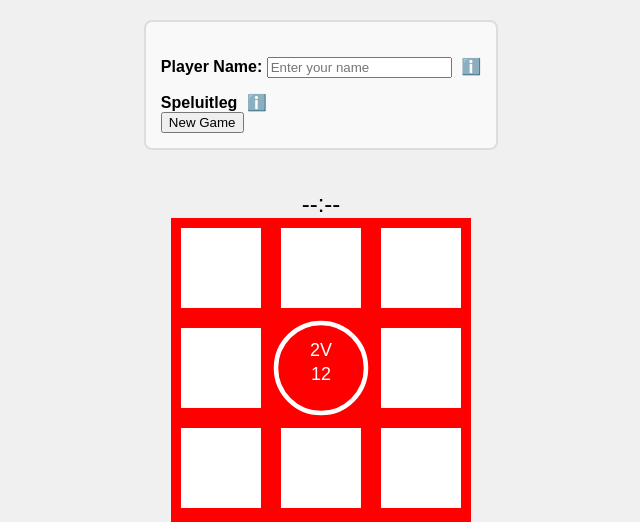
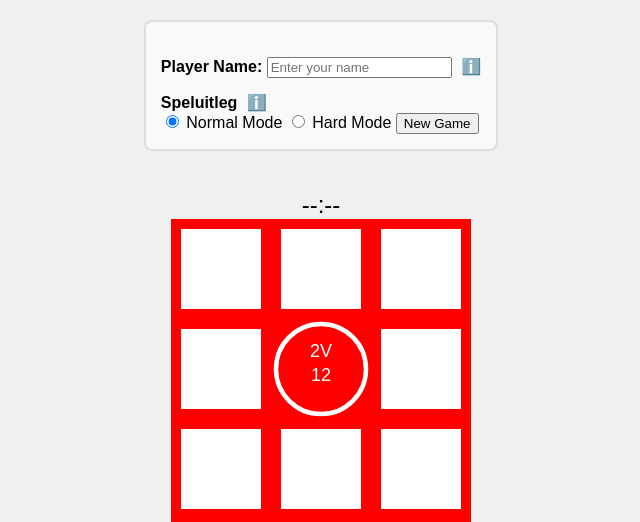
Before and after one commit to SjoerdCor/tweevoortwaalf, a Flask app: page /paardensprong in a window 1280 px wide. Shown: the top 522 px of the page, without its empty margins (319-959 px from the left). Run offline with Flask 3, Linux system fonts and the light colour scheme; some libraries are stand-ins or nearby versions.

Commit message:
Implement Hard Mode (using model) in app

```diff
--- a/app.py
+++ b/app.py
@@ -3,9 +3,11 @@
 import datetime
 import os
 
+import pandas as pd
 import psycopg
 from dotenv import load_dotenv
 from flask import Flask, jsonify, render_template, request, session
+from sqlalchemy import create_engine
 
 from tweevoortwaalf.paardensprong import Paardensprong
 from tweevoortwaalf.taartpuzzel import Taartpuzzel
@@ -56,6 +58,11 @@ def insert_data(table_name: str, data: dict, return_game_id=False) -> int | None
                 return result
             conn.commit()
             return None
+
+
+def probability_option(p: float) -> float:
+    """Get options with probability closest to 50%"""
+    return p - p**2
 
 
 def clean_str(strng: str) -> str:
@@ -119,6 +126,7 @@ def new_puzzle(puzzlename, puzzleclass, **kwargs):
     while not puzzle.unique_solution():
         puzzle.select_puzzle()
 
+    puzzle.start_time = datetime.datetime.now()
     data = puzzle.__dict__.copy()
     # Not known at creation yet, so don't write
     to_eliminate = {"guesstime", "guess", "correct"}
@@ -184,7 +192,6 @@ def new_woordrader():
                 letterplacements,
             )
             conn.commit()
-    print(session["woordrader"]["state"])
     return response
 
 
@@ -197,7 +204,29 @@ def new_taartpuzzel():
 @app.route("/new_paardensprong", methods=["POST"])
 def new_paardensprong():
     """Create a new taartpuzzel"""
-    return new_puzzle("paardensprong", Paardensprong)
+
+    mode = request.json.get("mode", "normal")
+    if mode == "normal":
+        kwargs = {}
+    elif mode == "hard":
+        database_url = os.getenv("DATABASE_URL").replace(
+            "postgresql", "postgresql+psycopg"
+        )
+        engine = create_engine(database_url)
+        with engine.connect() as conn:
+            puzzleoptions = pd.read_sql_query(
+                "SELECT * FROM paardensprong.puzzleoptions", con=conn
+            )
+        p = probability_option(puzzleoptions["probability"])
+        chosen_puzzle = puzzleoptions.sample(weights=p).squeeze()
+        kwargs = {
+            "answer": chosen_puzzle["answer"],
+            "direction": chosen_puzzle["direction"],
+            "startpoint": chosen_puzzle["startpoint"],
+        }
+    else:
+        raise ValueError(f"Unknown mode {mode!r}")
+    return new_puzzle("paardensprong", Paardensprong, **kwargs)
 
 
 def handle_guess(puzzlename):
--- /dev/null
+++ b/static/js/paardensprong.js
@@ -0,0 +1,8 @@
+document.addEventListener('DOMContentLoaded', () => {
+    setupGameForm({
+        hasMode: true,
+        puzzleLettersQuery: 'svg text',
+        toprowFunctions: false
+    });
+}
+);
--- a/templates/paardensprong.html
+++ b/templates/paardensprong.html
@@ -10,7 +10,23 @@
 Na de eerste letter moet telkens worden gesprongen als een paard in het schaakspel -
 oftewel 2 vakjes worden overgeslagen. Bepaal waar het woord begint en of het mee of
 tegen de klok in moet worden gelezen.
+
+Modes: je kunt het spel spelen in twee modes:<br>
+normal: De puzzel wordt willekeurig gekozen<br>
+hard: er is een grotere kans om een moeilijke puzzel te krijgen (gebaseerd op een model om de kans op een goed antwoord in te schatten)
 {% endblock %}
+
+{% block extrainfogamesetup %}
+<label>
+    <input type="radio" name="mode" value="normal"
+        {% if session.get('mode', 'normal') == 'normal' %}checked{% endif %}> Normal Mode
+</label>
+<label>
+    <input type="radio" name="mode" value="hard"
+        {% if session.get('mode') == 'hard' %}checked{% endif %}> Hard Mode
+</label>
+{% endblock %}
+
 
 {% block puzzleimageframework%}
 <!-- Draw grid cells and letters using relative positioning -->
@@ -32,3 +48,7 @@
 <rect x="36.66%" y="70%" width="26.66%" height="26.66%" />
 <rect x="70%" y="70%" width="26.66%" height="26.66%" />
 {% endblock %}
+
+{% block morescripts %}
+<script src="{{ url_for('static', filename='js/paardensprong.js') }}"></script>
+{% endblock %}
```
